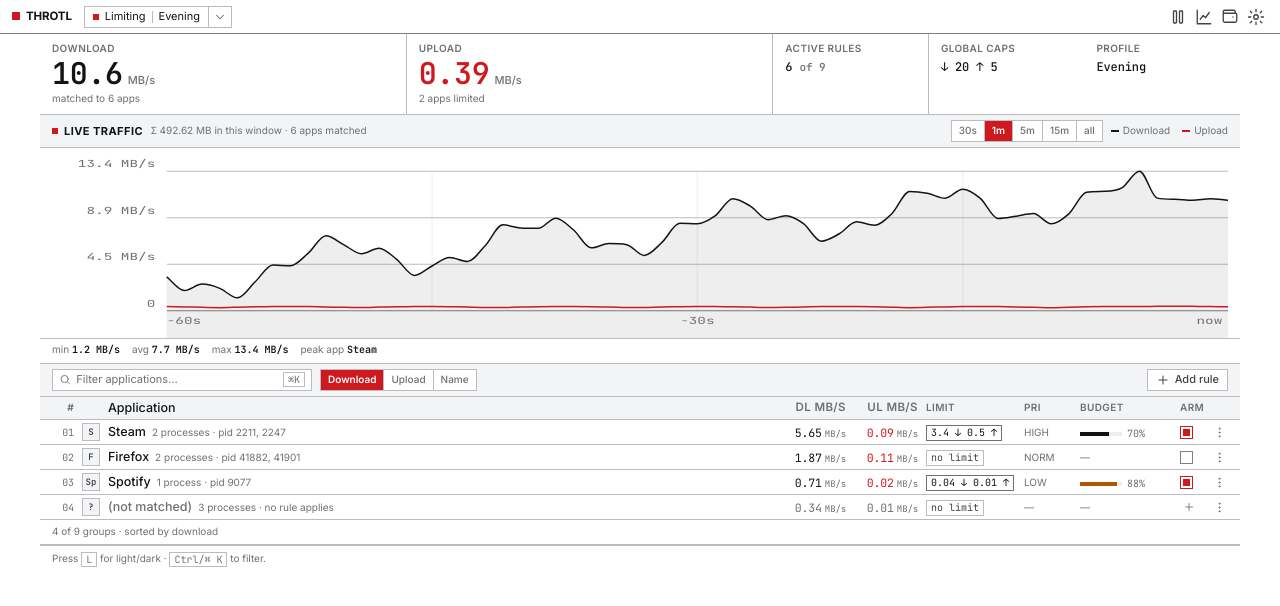
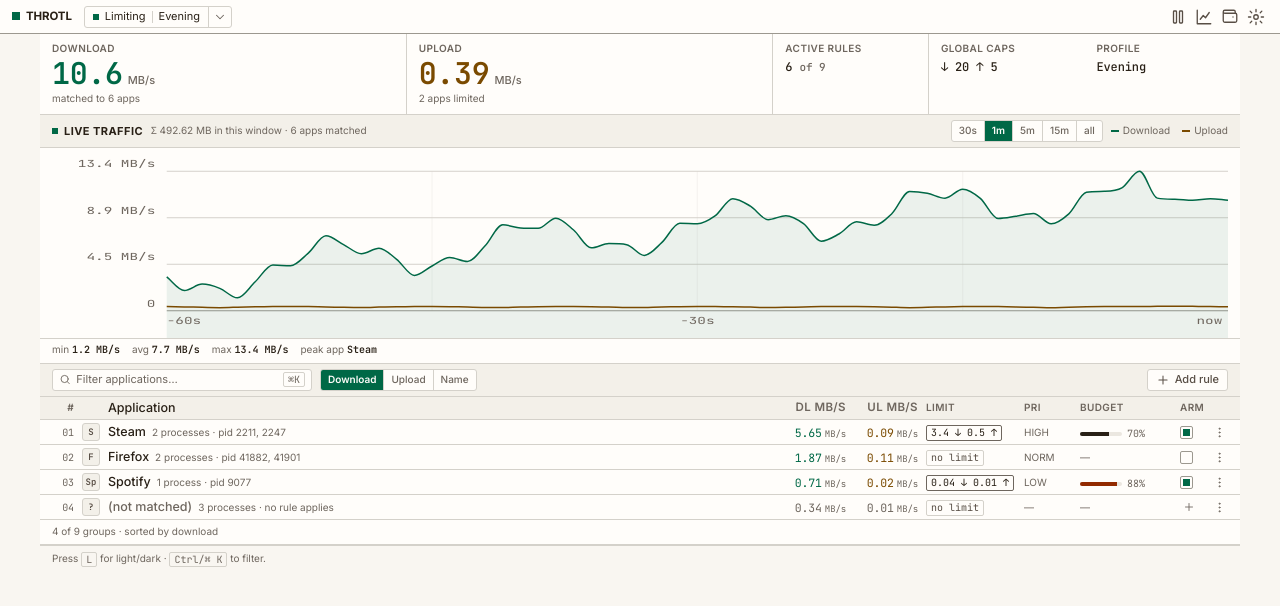
Before and after one commit to Flenser42/throtl, a React (Vite) app in the folder throtl-app/: page / in a window 1280 px wide. Shown: the top 606 px of the page. Built offline with nearby package versions, Linux system fonts and the light colour scheme.

Commit message:
design(gui): moss-and-brass palette replaces the signal-red instrument

```diff
--- a/throtl-app/src/styles/globals.css
+++ b/throtl-app/src/styles/globals.css
@@ -1,64 +1,65 @@
 @import "tailwindcss";
 
 /* ============================================================
-   THROTL — High-density panel
-
-   One world: a bright sheet ruled into modules. Black ink, cool
-   greys, one signal red. Two data series only (black + red).
-   No gradients, no glows, no radii, no floating cards — the
+   THROTL — Field instrument ("moss & brass")
+
+   One warm ruled panel, not a white/black flag. Warm ink and ivory
+   in the light theme, warm graphite in the dark. One live signal —
+   moss green — for download, armed, active and primary actions,
+   and brass for the upload series. No gradients, no glows; the
    structure is carried by 1px rules and density alone.
 
-   Light is the canonical ground (paper); the dark theme is its
-   faithful inversion, not a second design.
+   Light is the canonical ground; the dark theme is its inversion.
    ============================================================ */
 :root {
-  --bg: oklch(1 0 0);
-  --surface: oklch(1 0 0);
-  --surface-2: oklch(0.968 0.003 265);
-  --surface-3: oklch(0.945 0.004 265);
-  --surface-hover: oklch(0.955 0.004 265);
-
-  --rule: oklch(0.795 0.005 265);
-  --rule-strong: oklch(0.6 0.01 265);
+  --bg: oklch(0.975 0.008 85);
+  --surface: oklch(0.995 0.004 85);
+  --surface-2: oklch(0.955 0.009 85);
+  --surface-3: oklch(0.93 0.011 85);
+  --surface-hover: oklch(0.95 0.009 85);
+
+  --rule: oklch(0.86 0.009 85);
+  --rule-strong: oklch(0.68 0.013 85);
   --border: var(--rule);
   --hairline: var(--rule);
 
-  --text: oklch(0.19 0.006 265);
-  --text-2: oklch(0.38 0.008 265);
-  --text-3: oklch(0.545 0.008 265);
-
-  /* The single signal colour. Interaction is ink, not hue. */
-  --signal: oklch(0.545 0.21 27);
-  --signal-strong: oklch(0.47 0.21 27);
-  --signal-soft: oklch(0.545 0.21 27 / 0.1);
-  --on-signal: oklch(0.99 0 0);
+  --text: oklch(0.25 0.022 65);
+  --text-2: oklch(0.43 0.02 65);
+  --text-3: oklch(0.515 0.016 65);
+
+  /* Moss green — the live/active/armed signal and the download series. */
+  --signal: oklch(0.45 0.11 165);
+  --signal-strong: oklch(0.4 0.11 165);
+  --signal-soft: oklch(0.45 0.11 165 / 0.12);
+  --on-signal: oklch(0.99 0.004 85);
   --accent: var(--signal);
   --accent-strong: var(--signal-strong);
   --accent-soft: var(--signal-soft);
   --on-accent: var(--on-signal);
 
-  /* Two series, two inks. */
-  --down: oklch(0.19 0.006 265);
-  --up: oklch(0.545 0.21 27);
-  --graph-down: oklch(0.19 0.006 265);
-  --graph-up: oklch(0.545 0.21 27);
-  --down-wash: oklch(0.19 0.006 265 / 0.07);
-  --warn: oklch(0.55 0.16 65);
-  --danger: oklch(0.5 0.22 27);
-
-  /* Squared: the panel has no rounded corners. */
-  --r-xs: 0px;
-  --r-sm: 0px;
-  --r-md: 0px;
-  --r-lg: 0px;
-  --r-xl: 0px;
-  --shadow-1: none;
-  --shadow-2: none;
+  /* Two series: moss (download) + brass (upload). */
+  --down: oklch(0.45 0.11 165);
+  --up: oklch(0.45 0.13 80);
+  --graph-down: oklch(0.45 0.11 165);
+  --graph-up: oklch(0.45 0.13 80);
+  --down-wash: oklch(0.45 0.11 165 / 0.08);
+  --warn: oklch(0.44 0.16 50);
+  --danger: oklch(0.44 0.2 25);
+
+  /* Crisp, not sharp: tiny radii on controls, tinted elevation on floaters. */
+  --r-xs: 2px;
+  --r-sm: 3px;
+  --r-md: 4px;
+  --r-lg: 6px;
+  --r-xl: 8px;
+  --shadow-1: 0 1px 2px oklch(0.25 0.015 70 / 0.07);
+  --shadow-2: 0 4px 12px oklch(0.25 0.015 70 / 0.11);
+  --shadow-3: 0 12px 32px oklch(0.25 0.015 70 / 0.17);
   --card-highlight: transparent;
   --veil: transparent;
   --bg-glow: transparent;
-  --appicon-ink: oklch(0.19 0.006 265);
-  --brand-2: oklch(0.545 0.21 27);
+  --appicon-ink: oklch(0.25 0.022 65);
+  --brand-2: oklch(0.45 0.11 165);
 
   /* Type: small, tight, tabular. */
   --fs-100: 10px;
@@ -90,32 +91,35 @@
 
 /* Dark: the same panel, inverted. */
 :root[data-theme="dark"] {
-  --bg: oklch(0.145 0.008 265);
-  --surface: oklch(0.185 0.008 265);
-  --surface-2: oklch(0.225 0.01 265);
-  --surface-3: oklch(0.255 0.01 265);
-  --surface-hover: oklch(0.24 0.01 265);
-
-  --rule: oklch(0.4 0.01 265);
-  --rule-strong: oklch(0.52 0.012 265);
-
-  --text: oklch(0.97 0.003 265);
-  --text-2: oklch(0.79 0.006 265);
-  --text-3: oklch(0.63 0.008 265);
-
-  --signal: oklch(0.68 0.2 27);
-  --signal-strong: oklch(0.74 0.19 27);
-  --signal-soft: oklch(0.68 0.2 27 / 0.16);
-  --on-signal: oklch(0.14 0.01 265);
-
-  --down: oklch(0.97 0.003 265);
-  --up: oklch(0.68 0.2 27);
-  --graph-down: oklch(0.97 0.003 265);
-  --graph-up: oklch(0.68 0.2 27);
-  --down-wash: oklch(0.97 0.003 265 / 0.08);
-  --warn: oklch(0.78 0.15 75);
-  --danger: oklch(0.68 0.19 27);
-  --appicon-ink: oklch(0.19 0.006 265);
+  --bg: oklch(0.15 0.012 60);
+  --surface: oklch(0.19 0.014 60);
+  --surface-2: oklch(0.24 0.016 60);
+  --surface-3: oklch(0.28 0.018 60);
+  --surface-hover: oklch(0.26 0.016 60);
+
+  --rule: oklch(0.35 0.015 60);
+  --rule-strong: oklch(0.5 0.016 60);
+
+  --text: oklch(0.93 0.01 75);
+  --text-2: oklch(0.77 0.012 75);
+  --text-3: oklch(0.64 0.012 75);
+
+  --signal: oklch(0.72 0.13 165);
+  --signal-strong: oklch(0.78 0.12 165);
+  --signal-soft: oklch(0.72 0.13 165 / 0.16);
+  --on-signal: oklch(0.16 0.01 60);
+
+  --down: oklch(0.72 0.13 165);
+  --up: oklch(0.78 0.14 85);
+  --graph-down: oklch(0.72 0.13 165);
+  --graph-up: oklch(0.78 0.14 85);
+  --down-wash: oklch(0.72 0.13 165 / 0.1);
+  --warn: oklch(0.78 0.16 60);
+  --danger: oklch(0.7 0.19 25);
+  --shadow-1: 0 1px 2px oklch(0 0 0 / 0.4);
+  --shadow-2: 0 4px 14px oklch(0 0 0 / 0.5);
+  --shadow-3: 0 12px 34px oklch(0 0 0 / 0.6);
+  --appicon-ink: oklch(0.25 0.022 65);
 }
 
 /* Expose the tokens as Tailwind theme variables. */
@@ -210,6 +214,32 @@ p {
 }
 
 @layer components {
+  /* Quiet motion: interactive controls transition colour/transform only. */
+  .btn,
+  .icon-btn,
+  .chip,
+  .seg button,
+  .day,
+  .status-pill,
+  .pill-caret,
+  .overflow,
+  .pop-item,
+  .pop-star,
+  .pop-del,
+  .menu button {
+    transition: background-color 0.12s ease, color 0.12s ease,
+      border-color 0.12s ease, transform 0.08s ease;
+  }
+  .switch::after {
+    transition: background-color 0.12s ease;
+  }
+  .btn:active:not(:disabled),
+  .icon-btn:active:not(:disabled),
+  .seg button:active:not(:disabled),
+  .day:active:not(:disabled) {
+    transform: translateY(1px);
+  }
+
   /* ---------- Masthead ----------------------------------------------
      A dense top strip: wordmark, state, controls. Ruled, 34px. */
   header.app-header {
@@ -224,6 +254,10 @@ p {
     background: var(--surface);
     border-bottom: 1px solid var(--rule-strong);
   }
+  header.app-header.scrolled {
+    border-bottom-color: var(--rule);
+    box-shadow: var(--shadow-2);
+  }
   .brand {
     display: flex;
     align-items: center;
@@ -256,6 +290,8 @@ p {
     align-items: stretch;
     height: 22px;
     border: 1px solid var(--rule);
+    border-radius: var(--r-sm);
+    overflow: hidden;
     background: var(--surface);
     font-size: var(--fs-200);
   }
@@ -312,7 +348,7 @@ p {
     width: 24px;
     height: 22px;
     border: 1px solid transparent;
-    border-radius: 0;
+    border-radius: var(--r-sm);
     background: transparent;
     color: var(--text-2);
     cursor: pointer;
@@ -475,7 +511,7 @@ p {
     height: 22px;
     padding: 0 8px;
     border: 1px solid var(--rule);
-    border-radius: 0;
+    border-radius: var(--r-sm);
     background: var(--surface);
     color: var(--text-2);
     font: inherit;
@@ -517,6 +553,8 @@ p {
     display: inline-flex;
     align-items: stretch;
     border: 1px solid var(--rule);
+    border-radius: var(--r-sm);
+    overflow: hidden;
     background: var(--surface);
   }
   .seg button {
@@ -551,6 +589,7 @@ p {
     font-size: var(--fs-100);
     padding: 0 4px;
     border: 1px solid var(--rule);
+    border-radius: var(--r-xs);
     color: var(--text-3);
     vertical-align: middle;
   }
@@ -577,6 +616,7 @@ p {
     padding: 0 6px;
     background: var(--surface);
     border: 1px solid var(--rule);
+    border-radius: var(--r-sm);
     color: var(--text-3);
   }
   .search input {
@@ -638,6 +678,7 @@ p {
     width: 18px;
     height: 18px;
     border: 1px solid var(--rule);
+    border-radius: var(--r-sm);
     background: var(--surface-2);
     display: grid;
     place-items: center;
@@ -703,6 +744,7 @@ p {
     height: 13px;
     padding: 0;
     border: 1px solid var(--rule-strong);
+    border-radius: var(--r-xs);
     background: var(--surface);
     cursor: pointer;
     flex: 0 0 auto;
@@ -720,9 +762,6 @@ p {
     inset: 2px;
     background: transparent;
   }
-  .switch.on {
-    border-color: var(--signal);
-  }
   .switch.on::after {
     background: var(--signal);
   }
@@ -754,6 +793,7 @@ p {
     height: 16px;
     padding: 0 4px;
     border: 1px solid var(--rule);
+    border-radius: var(--r-xs);
     background: transparent;
     color: var(--text-2);
     font: inherit;
@@ -796,6 +836,7 @@ p {
     width: 100%;
     height: 4px;
     background: var(--surface-3);
+    border-radius: var(--r-xs);
     overflow: hidden;
   }
   .bar i {
@@ -871,8 +912,8 @@ p {
     padding: 5px 7px;
     background: var(--surface);
     border: 1px solid var(--rule-strong);
-    border-radius: 0;
-    box-shadow: none;
+    border-radius: var(--r-md);
+    box-shadow: var(--shadow-2);
     backdrop-filter: none;
     pointer-events: none;
     animation: none;
@@ -947,6 +988,7 @@ p {
     font-size: var(--fs-200);
     padding: 2px 5px;
     border: 1px solid var(--rule);
+    border-radius: var(--r-sm);
     background: var(--surface-2);
     color: var(--text);
   }
@@ -1000,17 +1042,30 @@ p {
     max-width: 380px;
   }
   .toast {
-    padding: 6px 9px;
+    display: flex;
+    align-items: center;
+    gap: 7px;
+    padding: 7px 10px;
     background: var(--surface);
     border: 1px solid var(--rule-strong);
-    border-left: 3px solid var(--text);
-    font-size: var(--fs-200);
-    box-shadow: none;
-    animation: none;
+    border-radius: var(--r-sm);
+    font-size: var(--fs-200);
+    box-shadow: var(--shadow-2);
+    animation: toast-in 0.16s cubic-bezier(0.16, 1, 0.3, 1);
+  }
+  .toast::before {
+    content: "";
+    width: 6px;
+    height: 6px;
+    border-radius: 1px;
+    background: var(--text-2);
+    flex: 0 0 auto;
   }
   .toast-error {
-    border-left-color: var(--danger);
     color: var(--danger);
+  }
+  .toast-error::before {
+    background: var(--danger);
   }
   .update-banner {
     display: flex;
@@ -1071,9 +1126,10 @@ p {
     flex-direction: column;
     background: var(--surface);
     border-left: 1px solid var(--rule-strong);
-    box-shadow: none;
+    border-radius: var(--r-md) 0 0 var(--r-md);
+    box-shadow: var(--shadow-3);
     outline: none;
-    animation: sheet-in 0.12s linear;
+    animation: sheet-in 0.16s cubic-bezier(0.16, 1, 0.3, 1);
   }
   .sheet-head {
     display: flex;
@@ -1154,7 +1210,7 @@ p {
     height: 22px;
     padding: 0 6px;
     border: 1px solid var(--rule);
-    border-radius: 0;
+    border-radius: var(--r-sm);
     background: var(--surface);
     color: var(--text);
     font: inherit;
@@ -1210,6 +1266,7 @@ p {
     width: 26px;
     height: 20px;
     border: 1px solid var(--rule);
+    border-radius: var(--r-xs);
     background: var(--surface);
     color: var(--text-3);
     font: inherit;
@@ -1257,7 +1314,7 @@ p {
     color: var(--text-2);
   }
   .pill-state.connected {
-    border-color: var(--signal);
+    background: var(--signal-soft);
     color: var(--signal);
   }
   .popover {
@@ -1269,9 +1326,10 @@ p {
     padding: var(--sp-2);
     background: var(--surface);
     border: 1px solid var(--rule-strong);
-    border-radius: 0;
-    box-shadow: none;
+    border-radius: var(--r-md);
+    box-shadow: var(--shadow-2);
     backdrop-filter: none;
+    animation: pop-in 0.12s ease-out;
   }
   .pop-title {
     padding: 0 0 4px;
@@ -1386,10 +1444,10 @@ p {
     padding: 0;
     background: var(--surface);
     border: 1px solid var(--rule-strong);
-    border-radius: 0;
-    box-shadow: none;
+    border-radius: var(--r-md);
+    box-shadow: var(--shadow-2);
     backdrop-filter: none;
-    animation: none;
+    animation: pop-in 0.12s ease-out;
   }
   .menu button {
     display: flex;
@@ -1524,6 +1582,20 @@ p {
   }
 }
 
+@keyframes pop-in {
+  from {
+    opacity: 0;
+    transform: translateY(-2px) scale(0.98);
+  }
+}
+
+@keyframes toast-in {
+  from {
+    opacity: 0;
+    transform: translateY(4px);
+  }
+}
+
 @keyframes skel {
   to {
     background-position: -200% 0;
@@ -1549,6 +1621,23 @@ p {
   }
 }
 
+/* ---------- Density: Compact tightens rows and readouts ---------- */
+:root[data-density="compact"] .row {
+  padding-top: 2px;
+  padding-bottom: 2px;
+}
+:root[data-density="compact"] .metric,
+:root[data-density="compact"] .stat {
+  padding-top: 6px;
+  padding-bottom: 7px;
+}
+:root[data-density="compact"] .table-head,
+:root[data-density="compact"] .card-head,
+:root[data-density="compact"] .toolbar {
+  padding-top: 3px;
+  padding-bottom: 3px;
+}
+
 /* ---------- Responsive: the mosaic drops cells by priority ---------- */
 @media (max-width: 1080px) {
   .rows {
```
